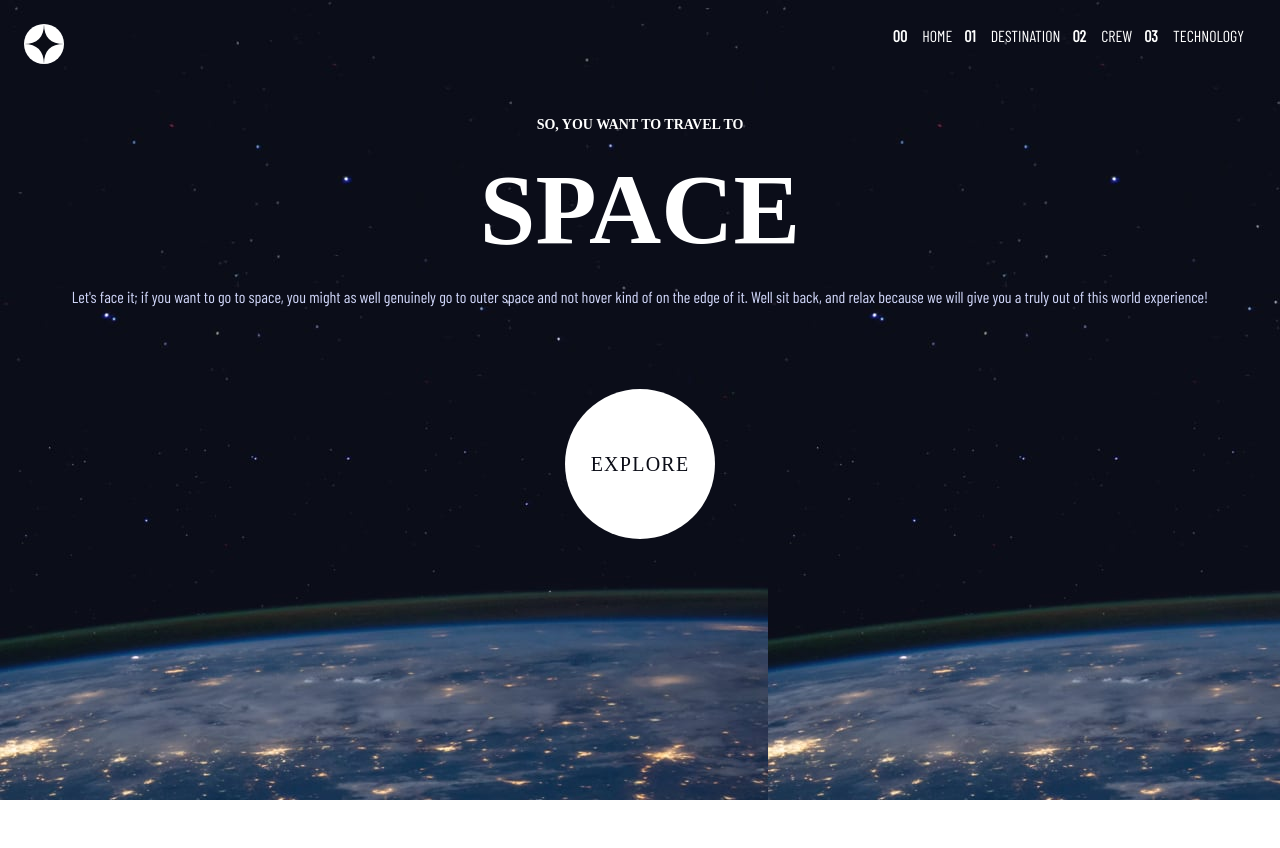
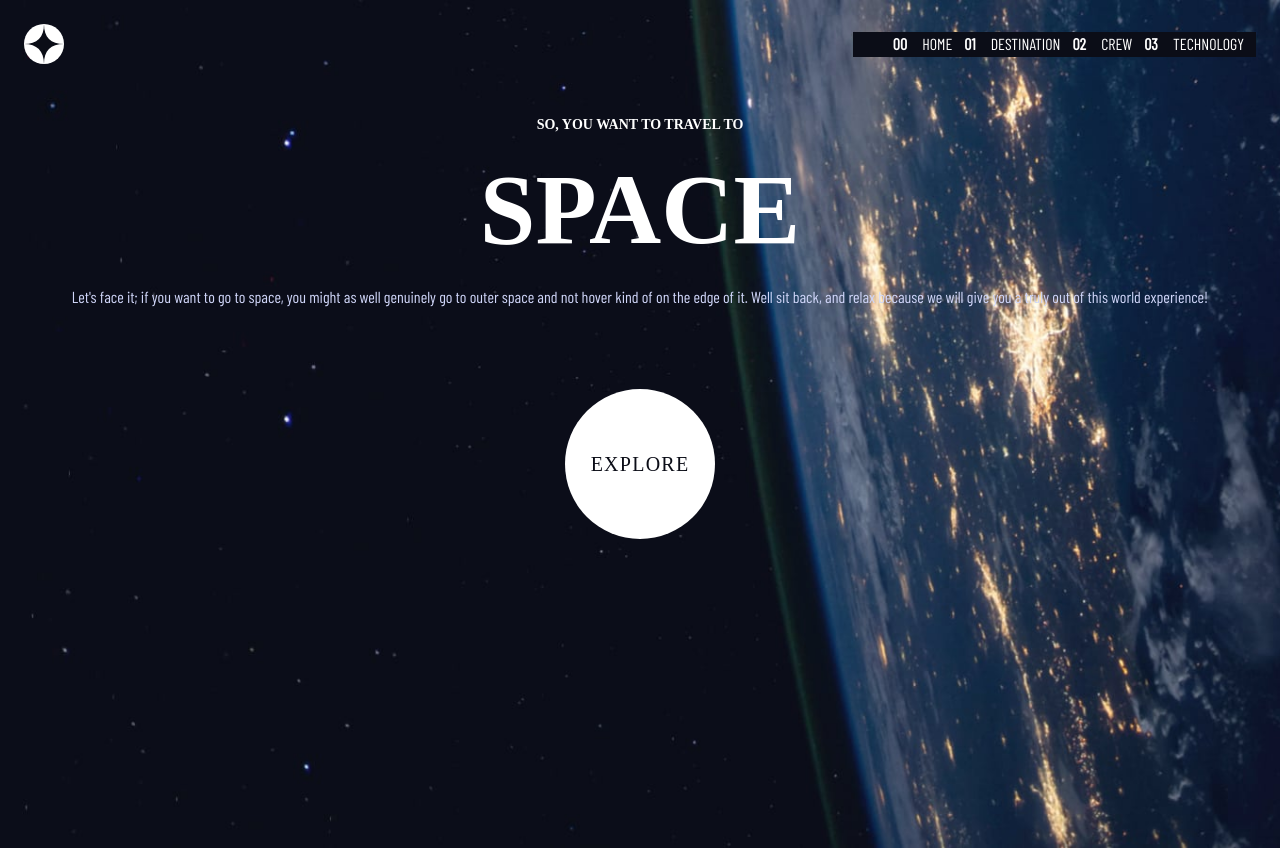
Before and after one commit to tplatt92/spaceTourism, a plain HTML site: page starter-code/index.html in a window 1280 px wide. Before the commit the page ends 800 px from the top, so only its background shows below. Drawn offline with nearby package versions, Linux system fonts and the light colour scheme; a web font is replaced by a local one.

Commit message:
desktop nav and image

```diff
--- a/starter-code/styles.css
+++ b/starter-code/styles.css
@@ -96,12 +96,28 @@ h6 {
 }
 
 body {
-	background-image: url("/starter-code/assets/home/background-home-tablet.jpg");
+  background-image: url("/starter-code/assets/home/background-home-desktop.jpg");
+  background-repeat: no-repeat;
+  background-size: cover;
+  background-position: center;
+  height: 100vh;
   width: calc(100% - 48px);
   margin: 24px;
   color: var(--color-light);
   font-family: "Bellefair", serif;
-	overflow-x: hidden;
+  /*overflow-x: hidden;*/
+}
+
+@media (max-width: 64em) {
+  body {
+    background-image: url("/starter-code/assets/home/background-home-tablet.jpg");
+  }
+}
+
+@media (max-width: 23em) {
+  body {
+    background-image: url("/starter-code/assets/home/background-home-mobile.jpg");
+  }
 }
 
 /* NAV STYLING */
@@ -109,6 +125,7 @@ body {
 nav {
   display: flex;
   justify-content: space-between;
+  align-items: center;
   position: relative;
 }
 
@@ -118,6 +135,7 @@ nav {
 }
 
 .nav__links {
+  background-color: var(--color-dark);
   list-style: none;
   display: flex;
 }
@@ -131,6 +149,35 @@ nav {
   font-size: var(--nav-l);
   font-family: "Barlow Condensed", sans-serif;
   margin-inline-end: 0.75em;
+}
+
+/* Underline animation */
+
+a {
+  position: relative;
+  color: white;
+  text-decoration: none;
+}
+
+a:hover {
+  color: white;
+}
+
+a::before {
+  content: "";
+  position: absolute;
+  display: block;
+  width: 100%;
+  height: 0.5px;
+  bottom: 0;
+  left: 0;
+  background-color: white;
+  transform: scaleX(0);
+  transition: transform 0.3s ease;
+}
+
+a:hover::before {
+  transform: scaleX(1);
 }
 
 /* .nav__burger {
@@ -152,10 +199,6 @@ nav {
 }
 
 @media (max-width: 35em) {
-	body
-		{
-		background-image: url("/starter-code/assets/home/background-home-mobile.jpg");
-}
   .nav__links {
     position: fixed;
     inset: 0 0 0 30%;
```
Lines whose indentation alone changed are shown as unchanged.
